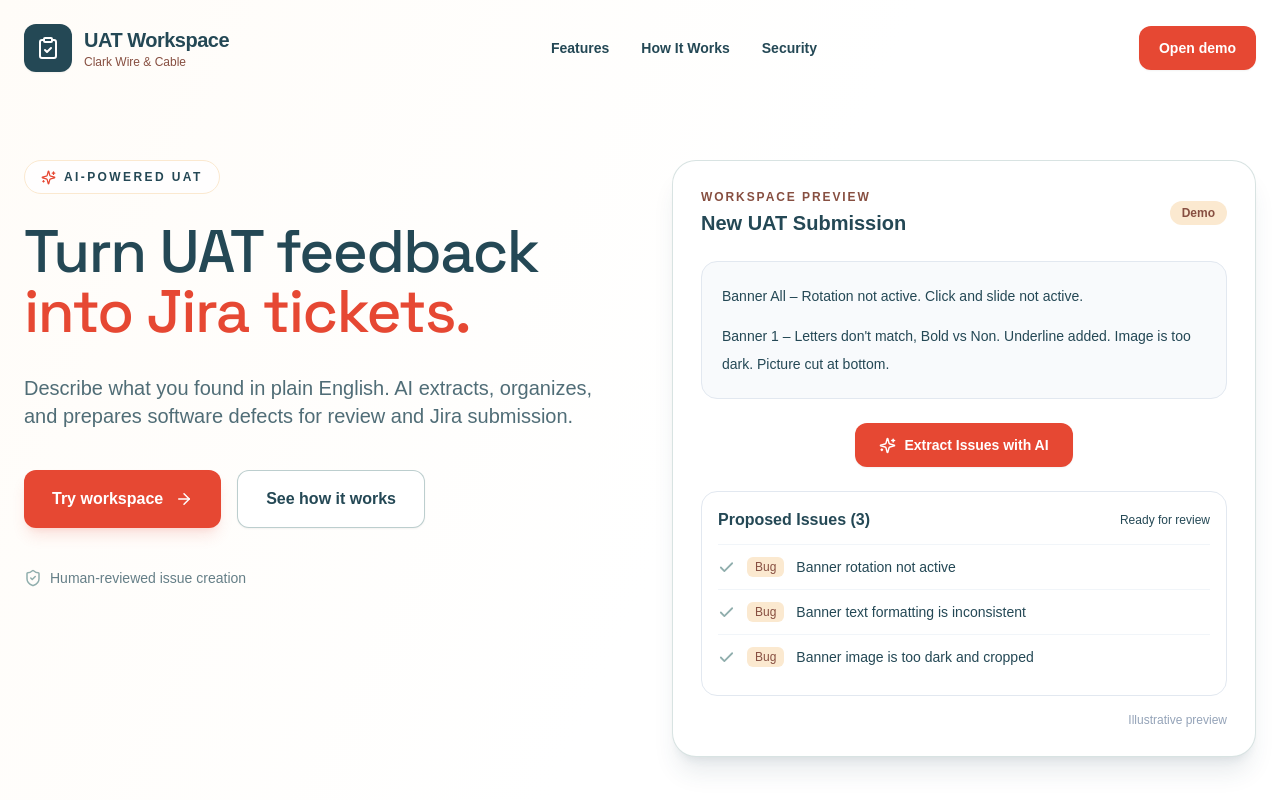
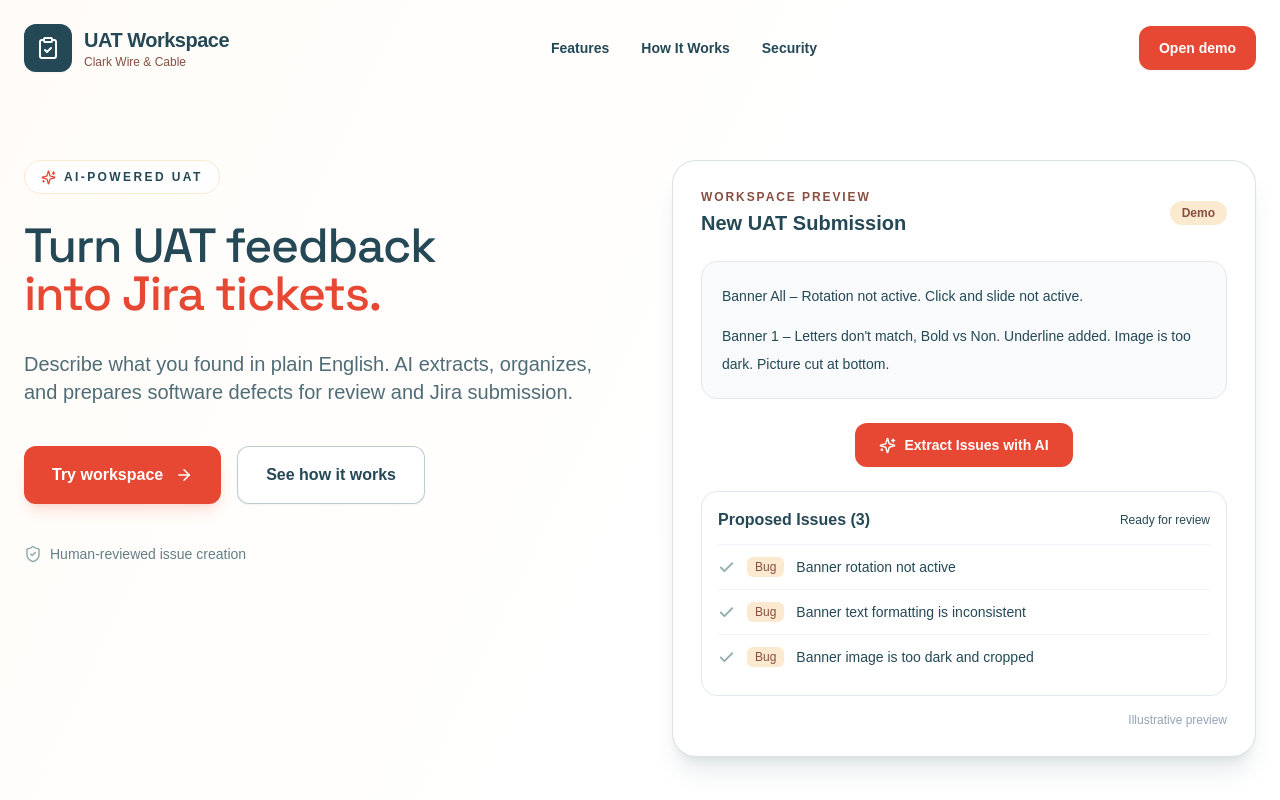
Before and after one commit to techstack-io/cwc-uat-workspace, a Next.js app: page / in a window 1280 px wide. Shown: the top 800 px of the page. Built offline with nearby package versions, Linux system fonts and the light colour scheme.

Commit message:
Change heading size from 6xl to 5xl
Updated heading size for better responsiveness.

```diff
--- a/src/app/page.tsx
+++ b/src/app/page.tsx
@@ -114,7 +114,7 @@ export default function Home() {
             </p>
 
             <h1
-              className="max-w-2xl text-4xl font-medium leading-[1.12] tracking-tight md:text-6xl"
+              className="max-w-2xl text-4xl font-medium leading-[1.12] tracking-tight md:text-5xl"
               style={{
                 fontFamily: "var(--font-space-grotesk)",
               }}
```
